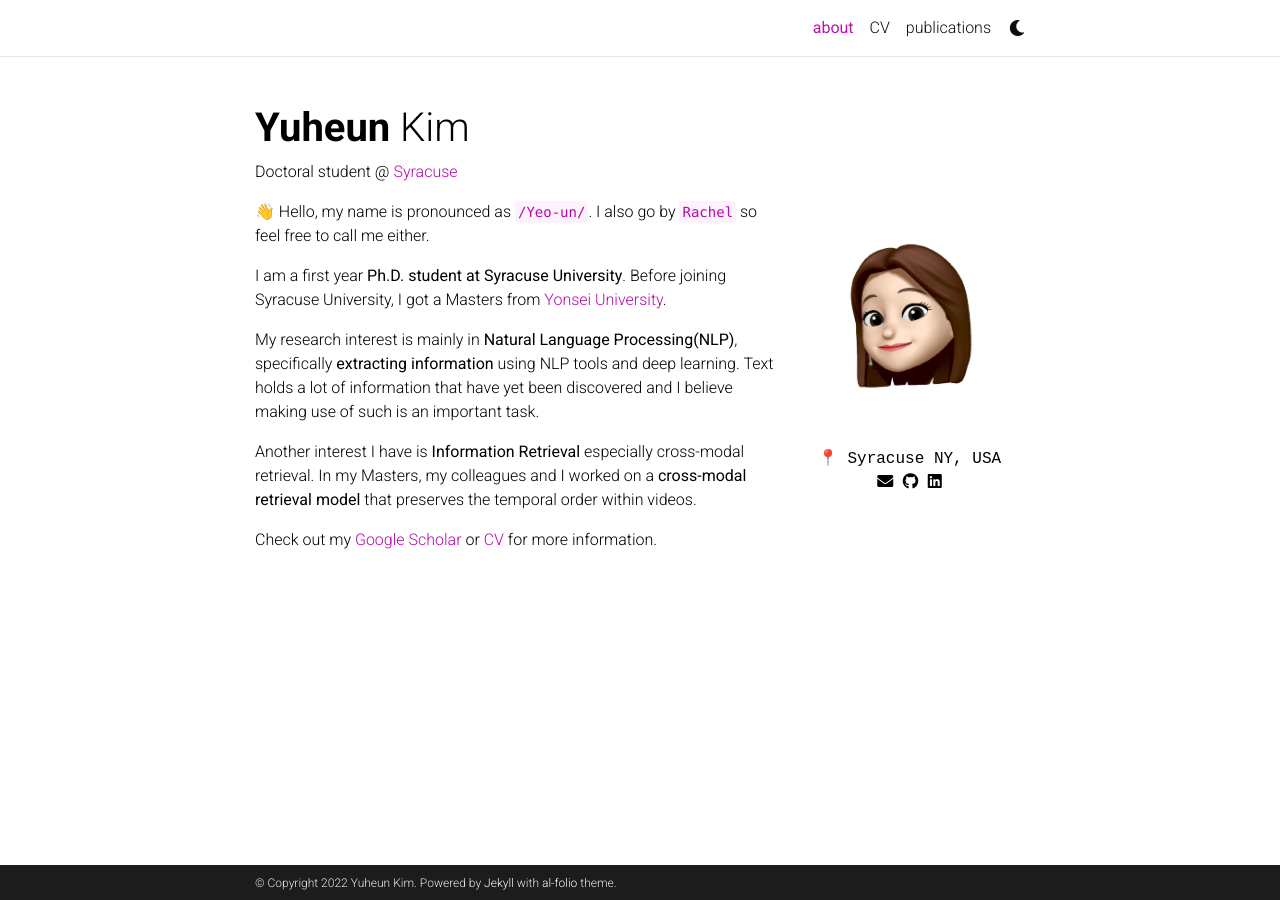
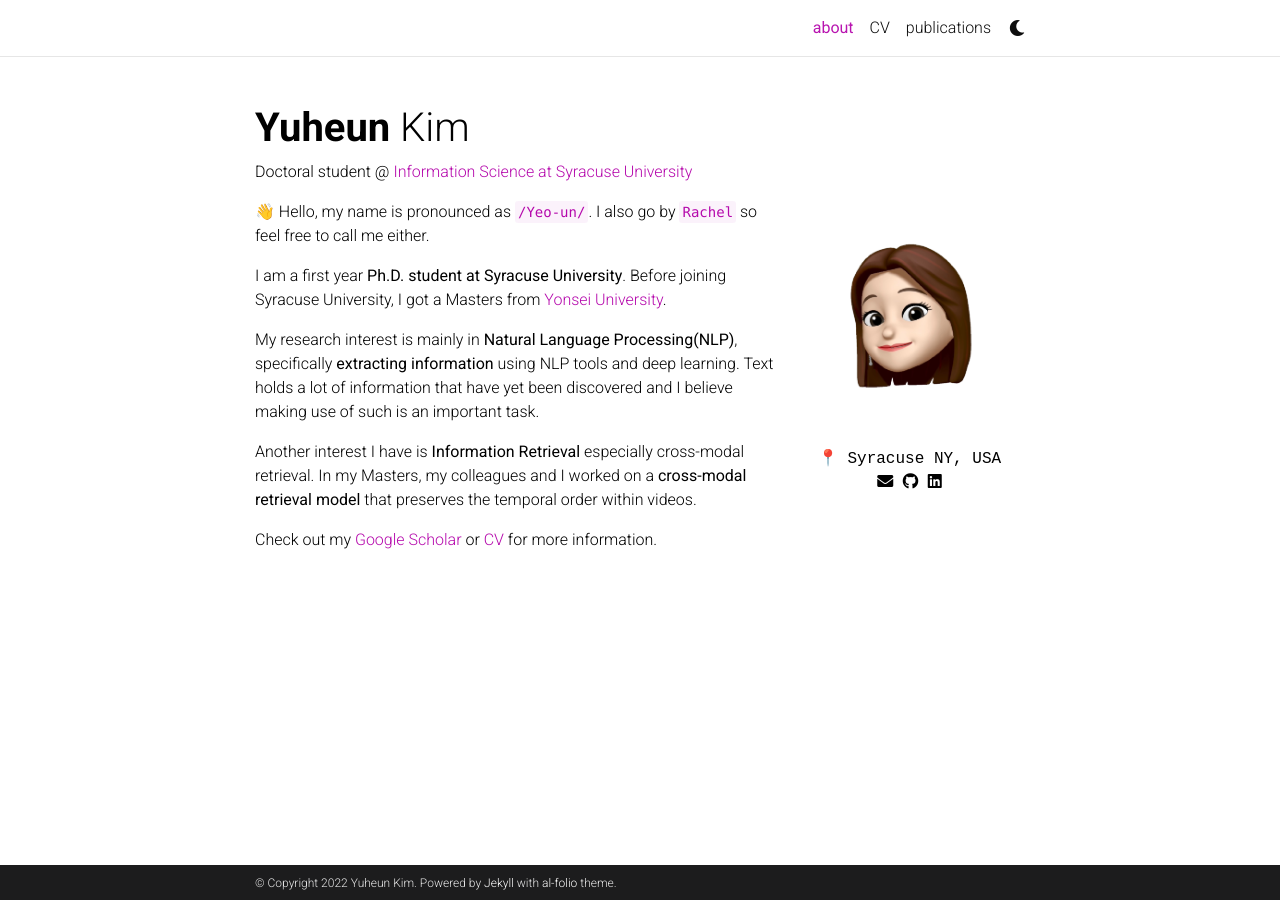
Before and after one commit to yuheunk/yuheunk.github.io, a Jekyll site: the page built from _pages/about.md, in a window 1280 px wide. Built offline with Jekyll 4.4.1, drawn with Linux system fonts in a browser that asks for light colours; full-size pictures stand in for the smaller copies a plugin makes; comment, search, counter and statistics services are not loaded; a style sheet for code colours, icons or effects is not loaded.

Commit message:
changed file name

```diff
--- a/_pages/about.md
+++ b/_pages/about.md
@@ -2,7 +2,7 @@
 layout: about
 title: about
 permalink: /
-subtitle: Doctoral student @ <a href="https://ischool.syr.edu">Syracuse</a>
+subtitle: Doctoral student @ <a href="https://ischool.syr.edu">Information Science at Syracuse University</a>
 
 profile:
   align: right
```
